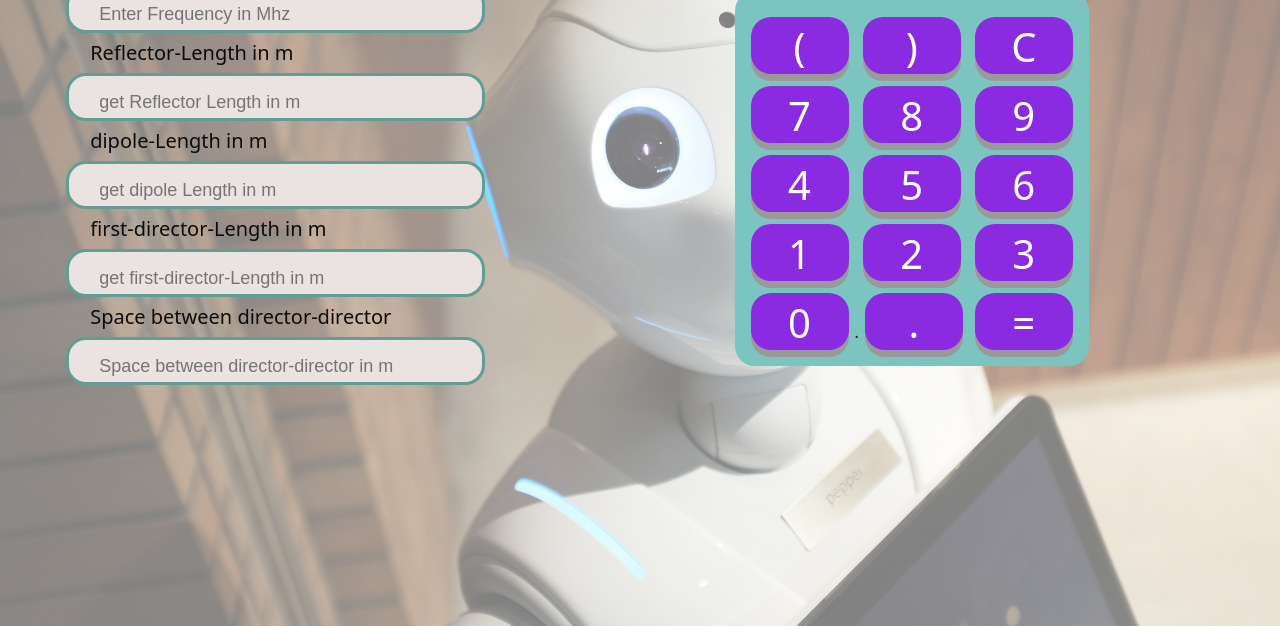
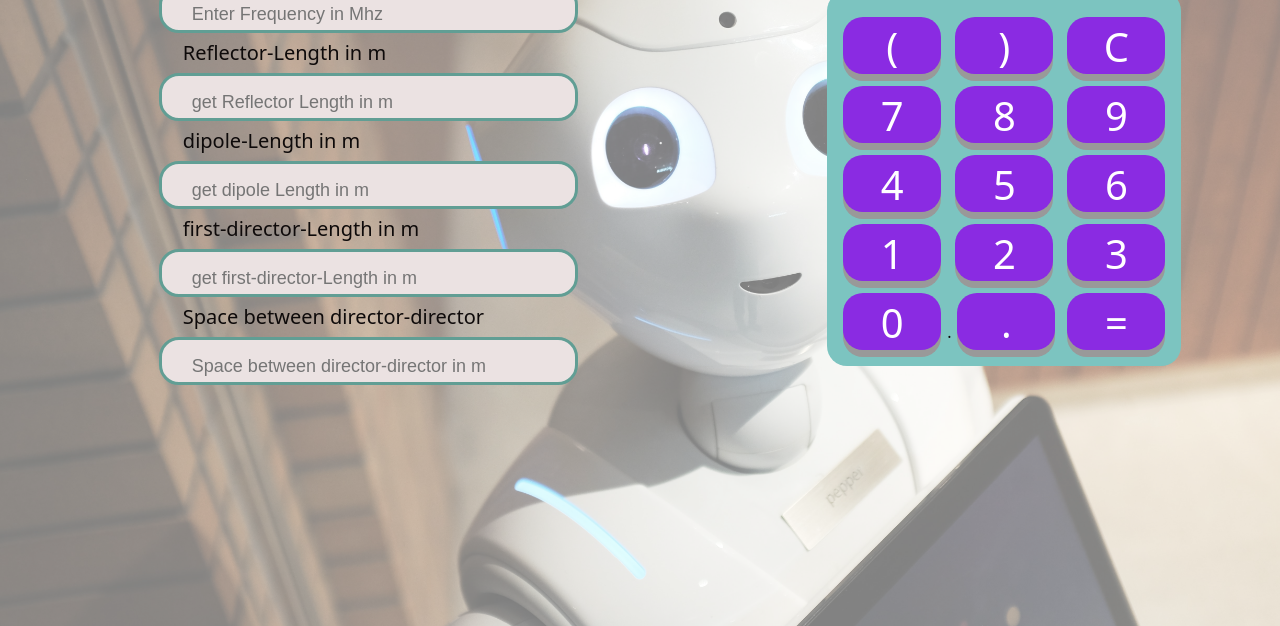
Before and after one commit to mukeshkrmukhiya/MWFUNDA, a plain HTML site: page index.html in a window 1280 px wide. Shown: the part 174-800 px from the top of the page. Drawn offline with nearby package versions, Linux system fonts and the light colour scheme.

Commit message:
second commit

```diff
--- a/index.html
+++ b/index.html
@@ -42,10 +42,13 @@
       </div>
     </div>
   </nav>
+
+
   <div class="row heading  d-flex justify-content-center align-iteam-center align-items-center h3 " id="home">Yagi-Uda antenna</div>
-  <div class="c_home row">
+  <!-- <div class="c_home row d-flex flex-sm-column  flex-md-row justify-content-between    "> -->
+  <div class="c_home row    ">
 
-    <div class="l_side col-5  d-flex flex-column justify-content-center align-iteam-center align-items-center m-3 me-0 ">
+    <div class="l_side col d-flex flex-column justify-content-center align-iteam-center align-items-center m-3 me-0 ">
 
       <div class="d-block m-1">
         <h4 class="mx-4">Frequency in Mhz</h4>
@@ -69,7 +72,7 @@
       </div>
     </div>
 
-    <div class="r_side col d-flex justify-content-center align-iteam-center align-items-center m-3 ms-0">
+    <div class="r_side  col-5 d-flex justify-content-center align-iteam-center align-items-center m-3 ms-0">
 
       <div class="c-body">
         <div class="container-c">
```
